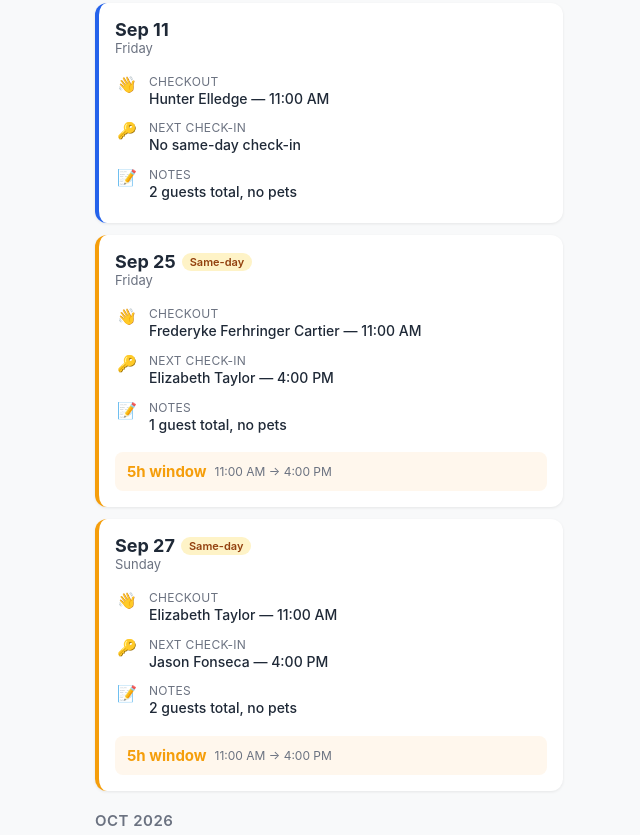
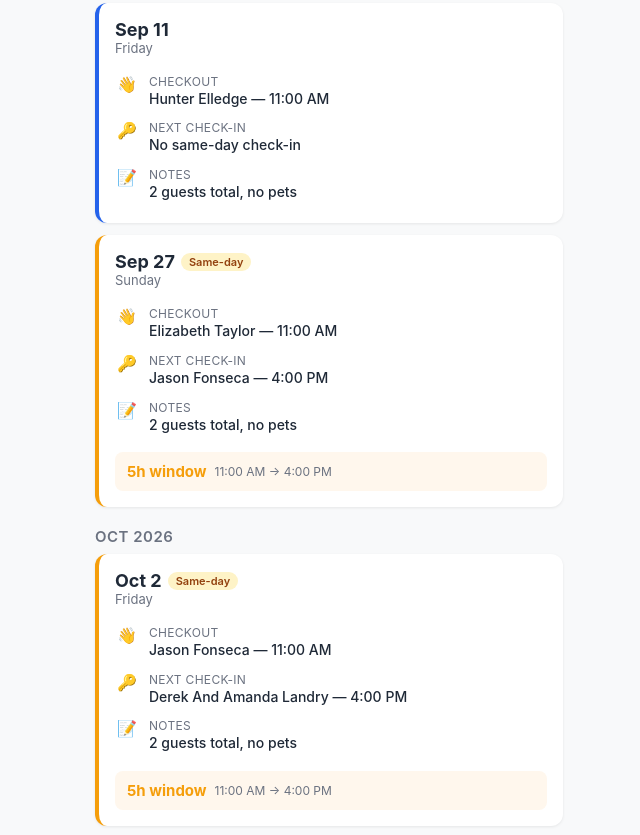
Before and after one commit to e1cap1tan/miller-retreat, a plain HTML site: page index.html in a window 1280 px wide. Shown: the part 1755-2590 px from the top of the page, without its empty margins (311-951 px from the left). Drawn offline with Linux system fonts and the light colour scheme.

Commit message:
Update cleaning calendar

```diff
--- a/index.html
+++ b/index.html
@@ -224,7 +224,7 @@
 
     <script>
     const SCHEDULE_DATA = {
-        "updated": "2026-08-19T06:15:15-05:00",
+        "updated": "2026-08-19T11:40:35-05:00",
         "cleanings": [
                 {
                         "date": "2026-08-21",
@@ -302,17 +302,6 @@
                         "pets": false,
                         "petCount": 0,
                         "notes": "2 guests total, no pets"
-                },
-                {
-                        "date": "2026-09-25",
-                        "checkoutGuest": "Frederyke Ferhringer Cartier",
-                        "checkoutTime": "11:00 AM",
-                        "checkinGuest": "Elizabeth Taylor",
-                        "checkinTime": "4:00 PM",
-                        "sameDayTurnaround": true,
-                        "pets": false,
-                        "petCount": 0,
-                        "notes": "1 guest total, no pets"
                 },
                 {
                         "date": "2026-09-27",
```
